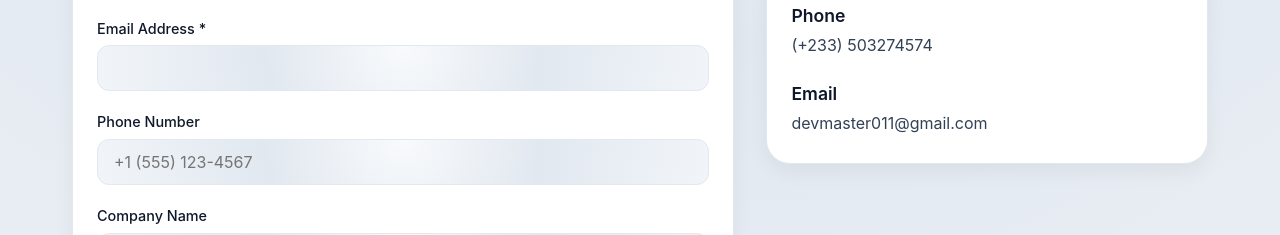
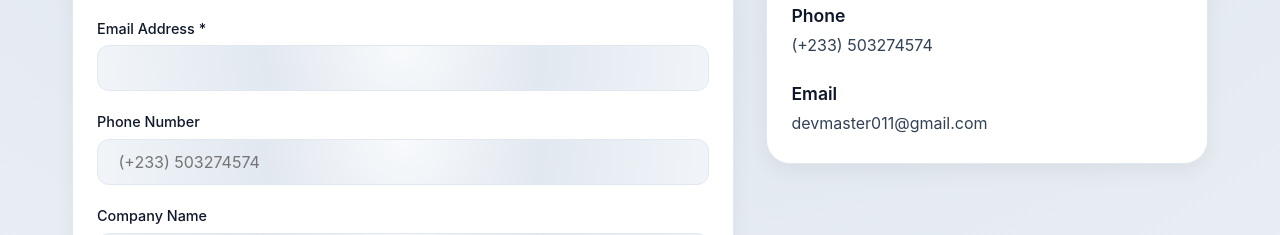
Before and after one commit to Darhkrich/DevMasters, a Next.js app: page /contact in a window 1280 px wide. Shown: the part 780-1015 px from the top of the page. Built offline with nearby package versions, Linux system fonts and the light colour scheme; no server answers.

Commit message:
contact number added

```diff
--- a/src/app/(public)/contact/page.jsx
+++ b/src/app/(public)/contact/page.jsx
@@ -135,7 +135,7 @@ export default function ContactPage() {
                 </div>
                 <div className="cnt-form-group">
                   <label className="cnt-label">Phone Number</label>
-                  <input className="cnt-input" name="phone" type="tel" value={formData.phone} onChange={handleChange} placeholder="+1 (555) 123-4567" />
+                  <input className="cnt-input" name="phone" type="tel" value={formData.phone} onChange={handleChange} placeholder=" (+233) 503274574" />
                 </div>
                 <div className="cnt-form-group">
                   <label className="cnt-label">Company Name</label>
```
